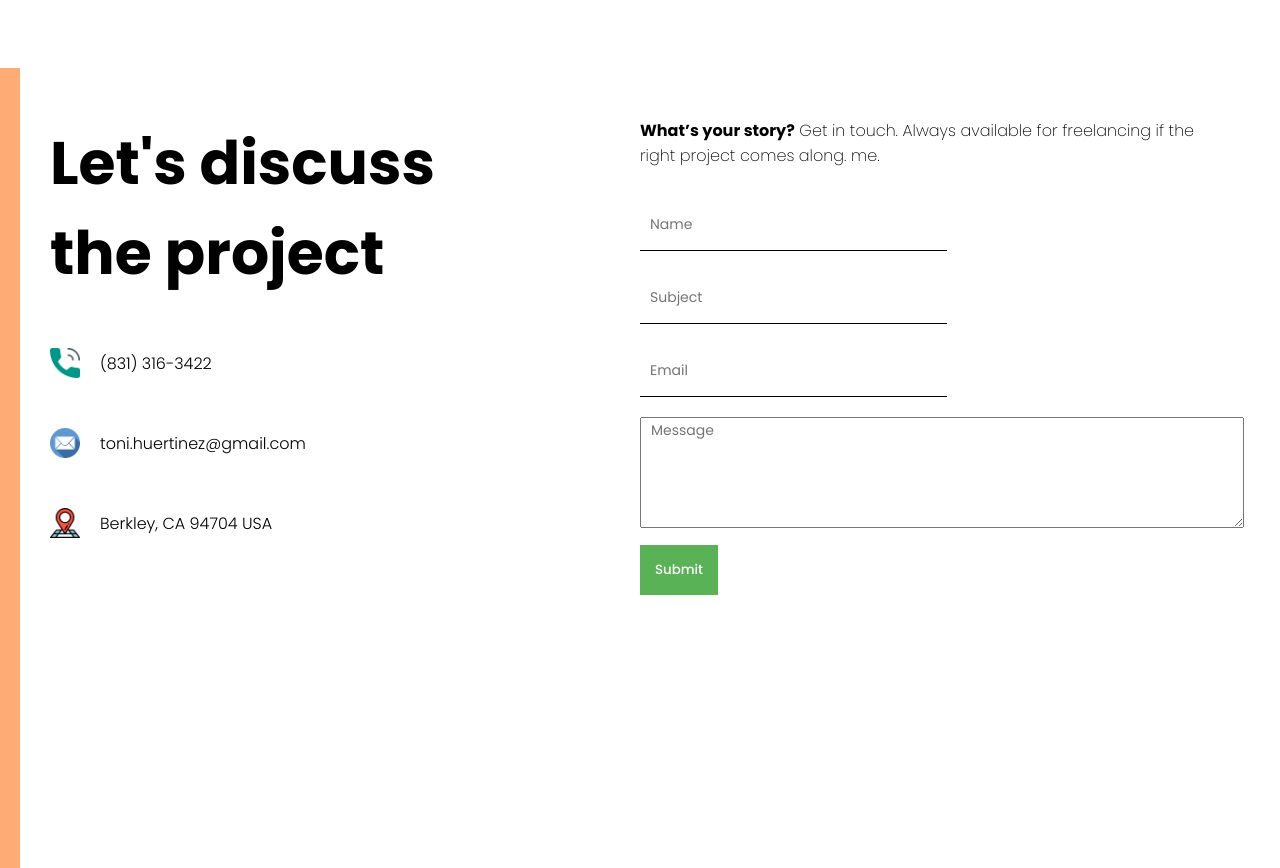
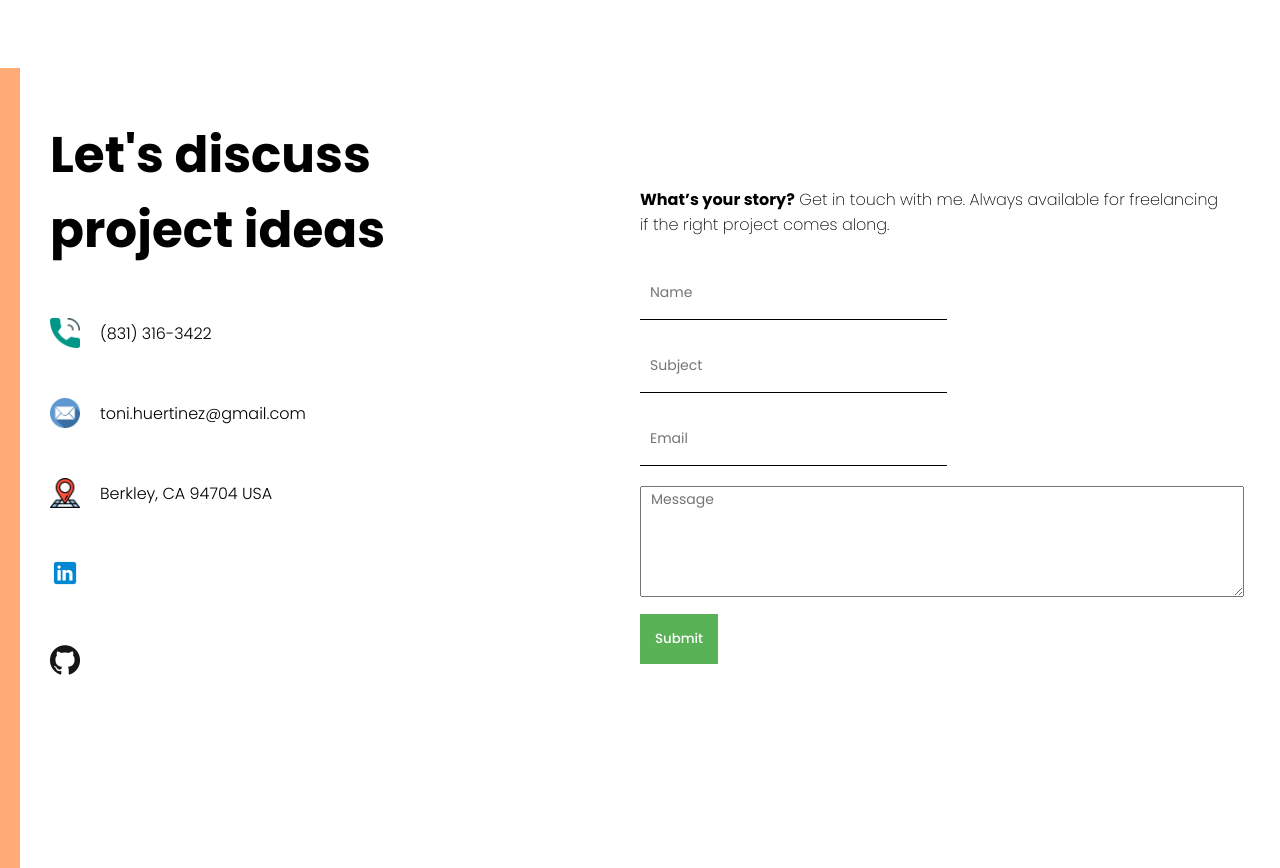
Before and after one commit to Tonycodesnow/React-Portfolio, a React (Create React App) app: page / in a window 1280 px wide. Shown: the part 2660-3528 px from the top of the page. Built offline with nearby package versions, Linux system fonts and the light colour scheme.

Commit message:
made some changes to text and added linkedIn and github icons

```diff
--- a/src/components/contactFile/Contact.js
+++ b/src/components/contactFile/Contact.js
@@ -2,6 +2,8 @@ import "./contact.css";
 import Phone from "../../img/phone.png";
 import Email from "../../img/email.png";
 import Address from "../../img/address.png";
+import Link from "../../img/link.png";
+import Git from "../../img/git.png";
 import { useContext, useRef, useState } from "react";
 import emailjs from "emailjs-com";
 import { ThemeContext } from "../../context";
@@ -31,7 +33,7 @@ const Contact = () => {
       <div className="c-bg"></div>
       <div className="c-wrapper">
         <div className="c-left">
-          <h1 className="c-title">Let's discuss the project</h1>
+          <h1 className="c-title">Let's discuss project ideas</h1>
           <div className="c-info">
             <div className="c-info-item">
               <img src={Phone} alt="phone" className="c-icon" />
@@ -45,12 +47,22 @@ const Contact = () => {
               <img className="c-icon" src={Address} alt="" />
               Berkley, CA 94704 USA
             </div>
+            <div className="c-info-item">
+            <a href="https://www.linkedin.com/in/antonio-huerta-954a53216/">
+              <img className="c-icon" src={Link} alt="" />
+              </a>
+            </div>
+            <div className="c-info-item">
+            <a href="https://github.com/Tonycodesnow">
+              <img className="c-icon" src={Git} alt="" />
+              </a>
+            </div>
           </div>
         </div>
         <div className="c-right">
         <p className="c-desc">
-            <b>What’s your story?</b> Get in touch. Always available for
-            freelancing if the right project comes along. me.
+            <b>What’s your story?</b> Get in touch with me. Always available for
+            freelancing if the right project comes along.
           </p>
           <form ref={formRef} onSubmit={handleSubmit}>
             <input style={{backgroundColor: darkMode && "#333"}} type="text" placeholder="Name" name="user_name" />
--- a/src/components/contactFile/contact.css
+++ b/src/components/contactFile/contact.css
@@ -27,7 +27,7 @@
 }
 
 .c-title {
-  font-size: 60px;
+  font-size: 50px;
   width: 80%;
 }
 
```
Also changed, not shown: src/img/git.png (added), src/img/link.png (added).
